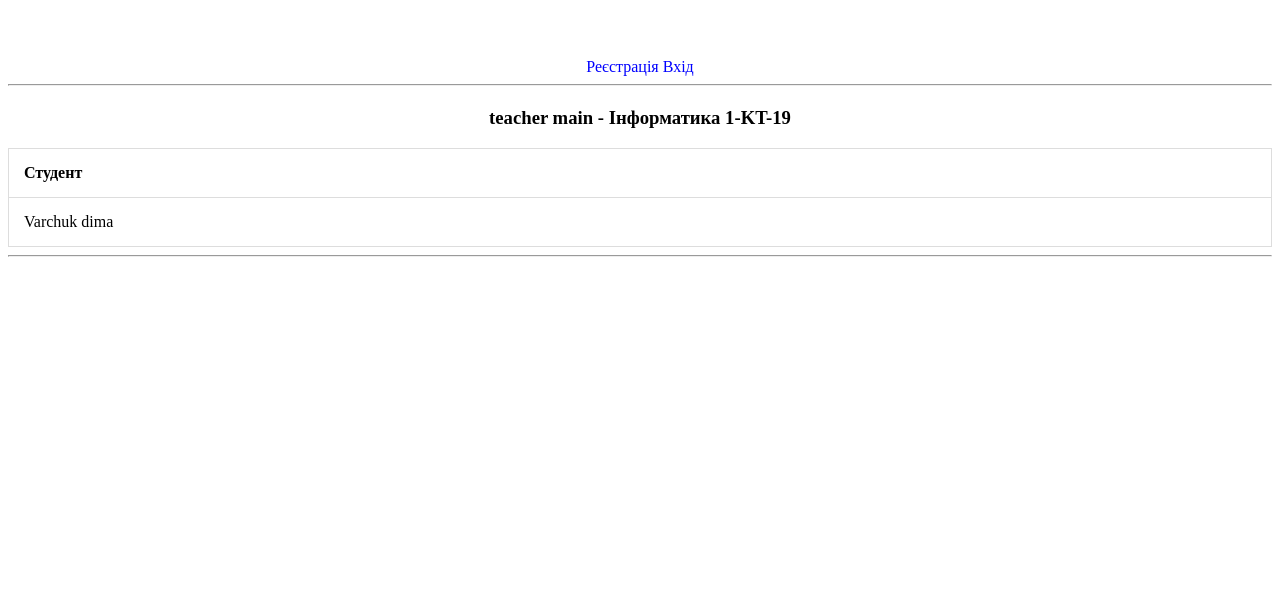
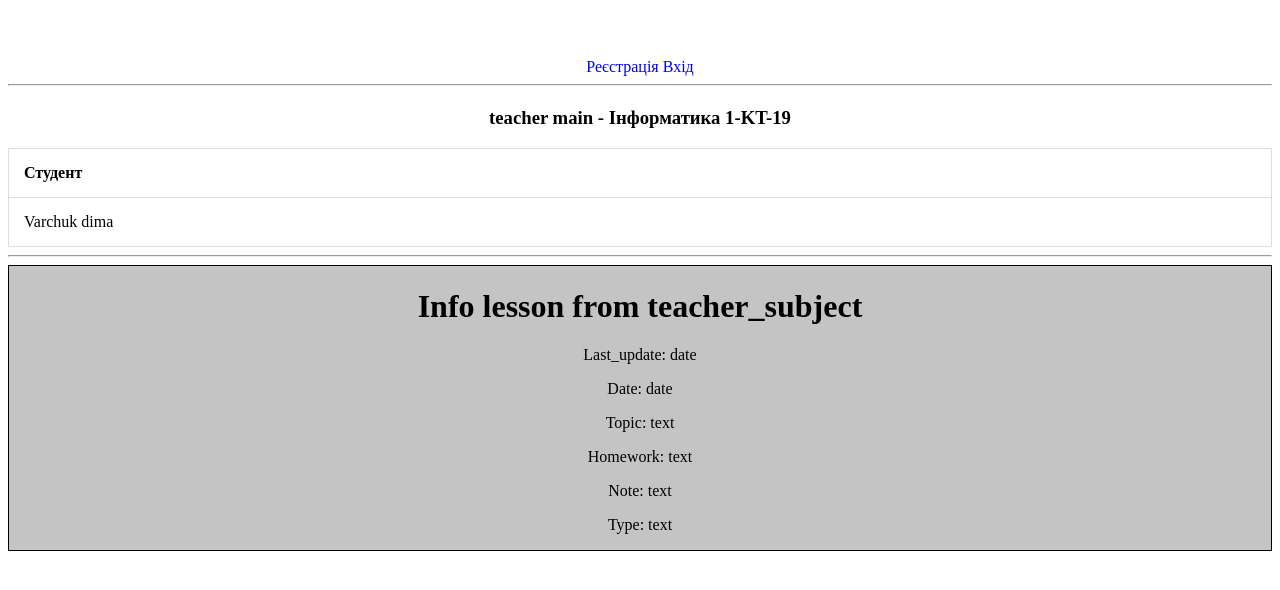
Before and after one commit to NackiE23/electronic-journal, a Django app: a page that uses electronic_journal/journal/templates/journal/student_journal.html in a window 1280 px wide. Shown: the top 590 px of the page. Run offline with Django 4.2, Linux system fonts and the light colour scheme; data comes from the database, SQL or seed files in the repository; parts of the project's set-up code (start-up, migrations or seed data) failed here and were passed over.

Commit message:
Add allow to view a lesson info in student journal

```diff
--- a/electronic_journal/journal/templates/journal/student_journal.html
+++ b/electronic_journal/journal/templates/journal/student_journal.html
@@ -6,11 +6,12 @@
 {% for obj in st_teacher_subjects %}
     <h3>{{ obj }}</h3>
     <table>
+        {% csrf_token %}
         <tr>
             <th>Студент</th>
             {% for lesson in lessons %}
                 {% if obj == lesson.teacher_subject %}
-                    <th id="lesson{{ lesson.pk }}" data-lesson-pk="{{ lesson.pk }}" style="position: relative;">
+                    <th class="lesson_date" id="lesson{{ lesson.pk }}" data-lesson-pk="{{ lesson.pk }}" style="position: relative; cursor: pointer;">
                         {{ lesson.date | date:"d" }}
                     </th>
                 {% endif %}
@@ -34,6 +35,15 @@
 <hr>
 {% endfor %}
 
+<div id="lesson_info" style="background-color: #c4c4c4; border: 1px solid black;">
+    <h1>Info lesson from <span id="lesson-info-teacher_subject">teacher_subject</span></h1>
+    <p>Last_update: <span id="lesson-info-last_update">date</span></p>
+    <p>Date: <span id="lesson-info-date">date</span></p>
+    <p>Topic: <span id="lesson-info-topic">text</span></p>
+    <p>Homework: <span id="lesson-info-homework">text</span></p>
+    <p>Note: <span id="lesson-info-note">text</span></p>
+    <p>Type: <span id="lesson-info-type">text</span></p>
+</div>
 
 {% endblock %}
 {% block script %}
@@ -44,6 +54,31 @@ $(document).ready(function(){
     for (let i in months) {
         $(`#lesson${i}`).append("<div class='month_on_the_top'>" + " " + months[i] + "</div>");
     }
+
+    const table_csrf = $("table").find("input[name=csrfmiddlewaretoken]").val();
+    $(".lesson_date").click(function() {
+        $("#lesson_info").hide();
+        let lesson_pk = $(this).attr('data-lesson-pk')
+        $.ajax({
+            url: '',
+            type: 'post',
+            data: {
+                csrfmiddlewaretoken: table_csrf,
+                type: 'get_lesson_info',
+                lesson_pk: lesson_pk,
+            },
+            success: function(responce) {
+                $('#lesson-info-teacher_subject').html(responce.teacher + " " + responce.subject);
+                $('#lesson-info-last_update').html(responce.last_update);
+                $('#lesson-info-date').html(responce.date);
+                $('#lesson-info-topic').html(responce.topic);
+                $('#lesson-info-homework').html(responce.homework);
+                $('#lesson-info-note').html(responce.note);
+                $('#lesson-info-type').html(responce.type);
+                $("#lesson_info").show();
+            }
+        });
+    });
 });
 </script>
 {% endblock %}
--- a/electronic_journal/journal/templates/journal/teacher_journal.html
+++ b/electronic_journal/journal/templates/journal/teacher_journal.html
@@ -148,7 +148,7 @@ $(document).ready(function(){
     const table_csrf = $("table").find("input[name=csrfmiddlewaretoken]").val();
 
     $(".activate_lesson_update_form").click(function() {
-        $("#lesson_update").toggle();
+        $("#lesson_update").hide();
         let lesson_pk = $(this).parent().attr('data-lesson-pk')
         $.ajax({
             url: '',
@@ -164,6 +164,7 @@ $(document).ready(function(){
                 $('#lesson_update input[name="note"]').val(responce.note);
                 $('#lesson_update input[name="lesson_pk"]').val(lesson_pk);
                 $(`#lesson_update select option[value=${responce.type_pk}]`).prop("selected", true);
+                $("#lesson_update").show();
             }
         });
     });
--- a/electronic_journal/journal/views.py
+++ b/electronic_journal/journal/views.py
@@ -115,6 +115,23 @@ def student_journal(request, student_pk):
         'student_lessons': st_lesson_objs,
         'months': json.dumps(months),
     }
+
+    if request.method == "POST":
+        if request.headers.get('x-requested-with') == 'XMLHttpRequest':
+            if request.POST['type'] == "get_lesson_info":
+                lesson_pk = request.POST['lesson_pk']
+                lesson_obj = Lesson.objects.get(pk=lesson_pk)
+                result = {
+                    'teacher': lesson_obj.teacher_subject.teacher.user.get_full_name(),
+                    'subject': lesson_obj.teacher_subject.group_subject.subject.name,
+                    'last_update': lesson_obj.last_update,
+                    'date': lesson_obj.date,
+                    'topic': lesson_obj.topic,
+                    'homework': lesson_obj.homework,
+                    'note': lesson_obj.note,
+                    'type': lesson_obj.type.name,
+                }
+                return JsonResponse(result, status=200)
 
     return render(request, 'journal/student_journal.html', context=context)
 
```
